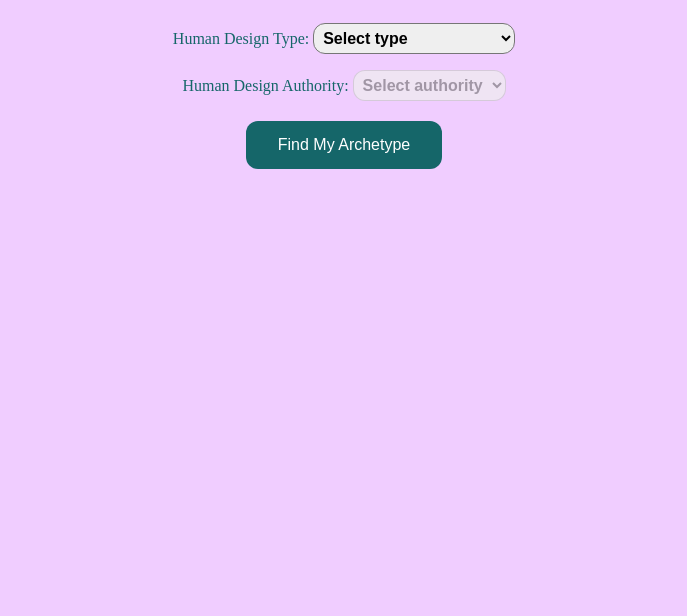
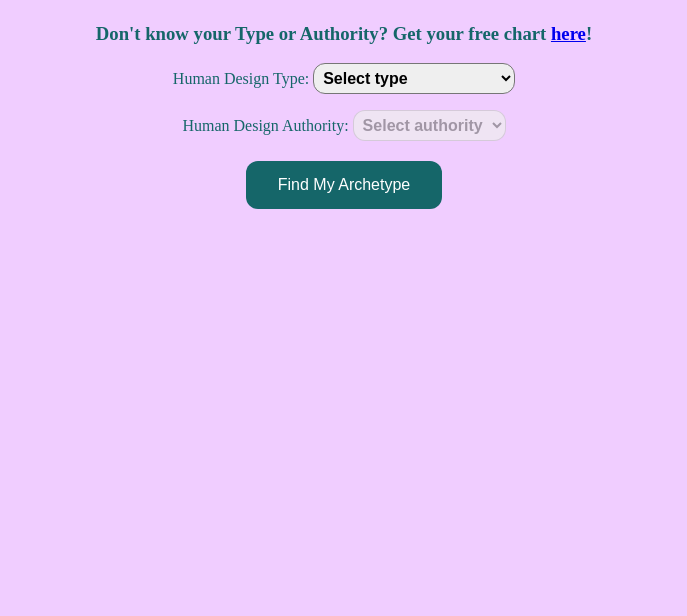
Before and after one commit to yiskahyvonne/yiskahyvonne.github.io, a plain HTML site: page index.html in a window 1280 px wide. Shown: the part 184-800 px from the top of the page, without its empty margins (296-983 px from the left). Drawn offline with Linux system fonts and the light colour scheme; a web font is replaced by a local one.

Commit message:
put some more text in
put more text in

```diff
--- a/index.html
+++ b/index.html
@@ -108,6 +108,7 @@
 <div class="container">
 	<center>
     <h2>Find Your Human Design Brand Archetype</h2>
+	<h3>Don't know your Type or Authority? Get your free chart <a href="https://yis.podia.com">here</a>! </h3>
 	<div>
     <label for="type">Human Design Type:</label>
     <select id="type" onchange="onTypeChange()">
```
